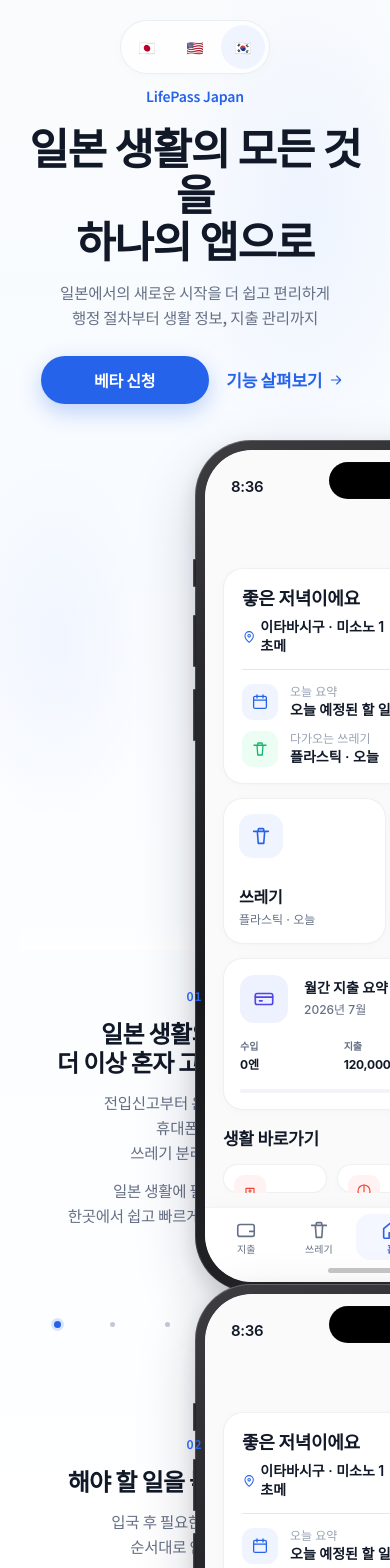
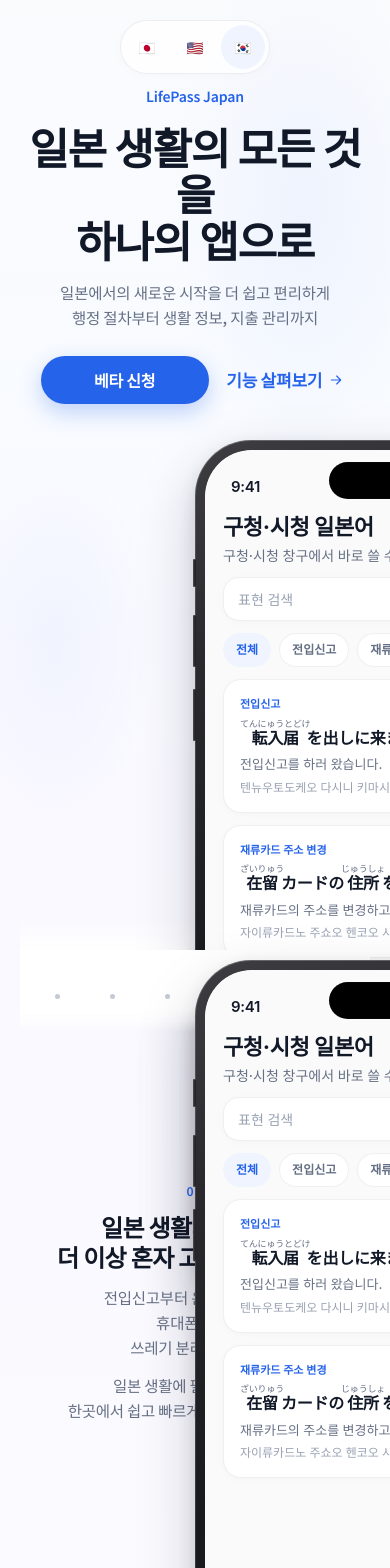
Before and after one commit to wkdgywns1022-cmyk/japan-life-landing, a Next.js app: page / in a window 390 px wide. Shown: the top 1568 px of the page. Built offline with nearby package versions, Linux system fonts and the light colour scheme.

Commit message:
Fix hero section

```diff
--- a/app/components/phone/DeviceShell.module.css
+++ b/app/components/phone/DeviceShell.module.css
@@ -245,21 +245,22 @@
     );
   }
 
+  /* Compact product-story phone — stays visible under sticky */
   .story {
-    --phone-h-cap: 66vh;
+    --phone-h-cap: 44vh;
     --phone-scale: min(
-      calc(70vw / 393px),
+      calc(58vw / 393px),
       calc(var(--phone-h-cap) / 852px),
-      calc(300px / 393px)
+      calc(250px / 393px)
     );
   }
 
   .feature {
-    --phone-h-cap: 66vh;
+    --phone-h-cap: 44vh;
     --phone-scale: min(
-      calc(70vw / 393px),
+      calc(58vw / 393px),
       calc(var(--phone-h-cap) / 852px),
-      calc(300px / 393px)
+      calc(250px / 393px)
     );
   }
 
@@ -276,7 +277,7 @@
 
     .story,
     .feature {
-      --phone-h-cap: 66svh;
+      --phone-h-cap: 44svh;
     }
   }
 }
@@ -292,20 +293,20 @@
   }
 
   .story {
-    --phone-h-cap: 66vh;
+    --phone-h-cap: 44vh;
     --phone-scale: min(
-      calc(76vw / 393px),
+      calc(58vw / 393px),
       calc(var(--phone-h-cap) / 852px),
-      calc(320px / 393px)
+      calc(250px / 393px)
     );
   }
 
   .feature {
-    --phone-h-cap: 66vh;
+    --phone-h-cap: 44vh;
     --phone-scale: min(
-      calc(76vw / 393px),
+      calc(58vw / 393px),
       calc(var(--phone-h-cap) / 852px),
-      calc(320px / 393px)
+      calc(250px / 393px)
     );
   }
 }
@@ -318,7 +319,7 @@
 
     .story,
     .feature {
-      --phone-h-cap: 66svh;
+      --phone-h-cap: 44svh;
     }
   }
 }
@@ -335,11 +336,11 @@
 
   .story,
   .feature {
-    --phone-h-cap: 60vh;
+    --phone-h-cap: 38vh;
     --phone-scale: min(
-      calc(82vw / 393px),
+      calc(54vw / 393px),
       calc(var(--phone-h-cap) / 852px),
-      calc(276px / 393px)
+      calc(220px / 393px)
     );
   }
 }
@@ -352,7 +353,7 @@
 
     .story,
     .feature {
-      --phone-h-cap: 60svh;
+      --phone-h-cap: 38svh;
     }
   }
 }
@@ -369,11 +370,11 @@
 
   .story,
   .feature {
-    --phone-h-cap: 50vh;
+    --phone-h-cap: 34vh;
     --phone-scale: min(
-      calc(68vw / 393px),
+      calc(50vw / 393px),
       calc(var(--phone-h-cap) / 852px),
-      calc(240px / 393px)
+      calc(200px / 393px)
     );
   }
 }
@@ -386,7 +387,7 @@
 
     .story,
     .feature {
-      --phone-h-cap: 50svh;
+      --phone-h-cap: 34svh;
     }
   }
 }
--- a/app/components/story/FeatureStep.module.css
+++ b/app/components/story/FeatureStep.module.css
@@ -63,24 +63,30 @@
   padding-bottom: 2rem;
 }
 
-/* Compact story stages — no giant empty vh regions */
+/* Compact: tall enough activation zones for sticky-phone observer */
 @media (max-width: 899px) {
   .step {
-    min-height: 0;
+    min-height: 64svh;
     height: auto;
-    padding-block: 64px;
-    align-items: stretch;
+    padding: 48px 8px;
+    align-items: center;
+    justify-content: center;
   }
 
   .step:first-child,
   .step:last-child {
-    min-height: 0;
-    padding-top: 56px;
-    padding-bottom: 56px;
+    min-height: 64svh;
+    padding-top: 48px;
+    padding-bottom: 48px;
   }
 
   .step:first-child {
-    padding-top: 40px;
+    padding-top: 28px;
+  }
+
+  .step:last-child {
+    min-height: 70svh;
+    padding-bottom: 56px;
   }
 
   .inner {
@@ -121,17 +127,17 @@
 
 @media (max-width: 767px) {
   .step {
-    padding-block: 60px;
+    min-height: 64svh;
+    padding: 48px 4px;
   }
 
   .step:first-child,
   .step:last-child {
-    padding-top: 48px;
-    padding-bottom: 48px;
+    min-height: 64svh;
   }
 
-  .step:first-child {
-    padding-top: 36px;
+  .step:last-child {
+    min-height: 72svh;
   }
 
   .heading {
--- a/app/components/story/PhoneJourney.module.css
+++ b/app/components/story/PhoneJourney.module.css
@@ -200,9 +200,20 @@
 
 .storySteps {
   min-width: 0;
+  position: relative;
+  overflow: visible;
 }
 
-/* Shared in-flow phone — mobile / small tablet only */
+/* Mobile sticky phone — hidden on desktop */
+.mobileStickyVisual {
+  display: none;
+}
+
+.mobileStoryEnd {
+  display: none;
+}
+
+/* Shared in-flow phone legacy slot removed — sticky visual replaces it */
 .sharedStoryPhone {
   display: none;
 }
@@ -318,10 +329,11 @@
   }
 }
 
-/* —— Small tablet + mobile: sticky story off —— */
+/* —— Small tablet + mobile: compact sticky story —— */
 @media (max-width: 899px) {
   .journey {
     overflow-x: clip;
+    overflow-y: visible;
   }
 
   .header {
@@ -346,6 +358,15 @@
     gap: 0;
     padding-inline: 22px;
     box-sizing: border-box;
+    overflow: visible;
+    transform: none;
+    filter: none;
+  }
+
+  .copyColumn {
+    overflow: visible;
+    transform: none;
+    filter: none;
   }
 
   .stickyPhoneColumn {
@@ -458,24 +479,48 @@
     height: 32px;
   }
 
-  .sharedStoryPhone {
+  .storySteps {
+    width: 100%;
+    padding-bottom: 0;
+    overflow: visible;
+  }
+
+  .mobileStickyVisual {
     display: flex;
     flex-direction: column;
     align-items: center;
-    gap: 14px;
+    gap: 10px;
+    position: sticky;
+    top: calc(env(safe-area-inset-top, 0px) + 12px);
+    z-index: 4;
     width: 100%;
     max-width: 100%;
-    padding: 8px 0 28px;
+    margin: 0;
+    padding: 10px 0 14px;
     box-sizing: border-box;
-    overflow: visible;
     background: transparent;
     border: 0;
     box-shadow: none;
+    overflow: visible;
+    /* Soft page fade so scrolling text doesn't show through the phone */
+    background-image: linear-gradient(
+      180deg,
+      #ffffff 0%,
+      #ffffff 70%,
+      rgba(255, 255, 255, 0.7) 86%,
+      transparent 100%
+    );
   }
 
-  .storySteps {
+  .mobileStoryEnd {
+    display: block;
+    height: 28svh;
     width: 100%;
-    padding-bottom: calc(1rem + env(safe-area-inset-bottom, 0px));
+    pointer-events: none;
+  }
+
+  .sharedStoryPhone {
+    display: none;
   }
 
   .finalCta {
--- a/app/components/story/PhoneJourney.tsx
+++ b/app/components/story/PhoneJourney.tsx
@@ -170,7 +170,8 @@ export default function PhoneJourney() {
     if (nodes.length === 0) return;
 
     const pickClosest = () => {
-      const viewportCenter = window.innerHeight * (isCompact ? 0.38 : 0.42);
+      // Mobile: target ~60% down the viewport so text under sticky phone wins
+      const targetLine = window.innerHeight * (isCompact ? 0.6 : 0.42);
       let bestId: StageId = activeStageRef.current;
       let bestDist = Number.POSITIVE_INFINITY;
 
@@ -178,9 +179,10 @@ export default function PhoneJourney() {
         const node = nodesRef.current.get(id);
         if (!node) continue;
         const rect = node.getBoundingClientRect();
-        if (rect.bottom < 60 || rect.top > window.innerHeight - 60) continue;
-        const center = rect.top + rect.height * (isCompact ? 0.4 : 0.35);
-        const dist = Math.abs(center - viewportCenter);
+        // Skip fully off-screen steps
+        if (rect.bottom < 40 || rect.top > window.innerHeight - 40) continue;
+        const center = rect.top + rect.height * 0.5;
+        const dist = Math.abs(center - targetLine);
         if (dist < bestDist) {
           bestDist = dist;
           bestId = id;
@@ -192,16 +194,18 @@ export default function PhoneJourney() {
 
     const observer = new IntersectionObserver(() => pickClosest(), {
       root: null,
-      rootMargin: isCompact ? "-20% 0px -35% 0px" : "-35% 0px -45% 0px",
-      threshold: [0.15, 0.3, 0.5],
+      rootMargin: isCompact ? "-28% 0px -52% 0px" : "-35% 0px -45% 0px",
+      threshold: isCompact ? [0, 0.15, 0.3, 0.5] : [0.15, 0.3, 0.5],
     });
 
     nodes.forEach((node) => observer.observe(node));
     pickClosest();
     window.addEventListener("scroll", pickClosest, { passive: true });
+    window.addEventListener("resize", pickClosest, { passive: true });
     return () => {
       observer.disconnect();
       window.removeEventListener("scroll", pickClosest);
+      window.removeEventListener("resize", pickClosest);
     };
   }, [locale, setStageStable, isCompact]);
 
@@ -233,10 +237,10 @@ export default function PhoneJourney() {
     const target = screenForStage(activeStage);
     if (target === displayScreen) return;
 
-    const delay = reduceMotion ? 0 : PHONE_DELAY_MS;
+    const delay = reduceMotion ? 0 : isCompact ? 700 : PHONE_DELAY_MS;
     const id = window.setTimeout(() => setDisplayScreen(target), delay);
     return () => window.clearTimeout(id);
-  }, [activeStage, displayScreen, reduceMotion, clearRotate]);
+  }, [activeStage, displayScreen, reduceMotion, clearRotate, isCompact]);
 
   useEffect(() => {
     if (reduceMotion) {
@@ -333,7 +337,7 @@ export default function PhoneJourney() {
     if (!node) return;
     node.scrollIntoView({
       behavior: reduceMotion ? "auto" : "smooth",
-      block: isCompact ? "start" : "center",
+      block: isCompact ? "center" : "center",
     });
     setStageStable(id as StageId);
   };
@@ -345,10 +349,6 @@ export default function PhoneJourney() {
 
   const progressActiveId =
     activeStage === HERO_ID ? FEATURES[0].id : activeStage;
-
-  const introFeature = FEATURES[0];
-  const remainingFeatures = FEATURES.slice(1);
-  const introCopy = t.sections[introFeature.sectionKey];
 
   const storyPhoneScreen =
     activeStage === HERO_ID ? FEATURES[0].screen : displayScreen;
@@ -425,7 +425,7 @@ export default function PhoneJourney() {
               >
                 <StoryPhone
                   screen={displayScreen}
-                  demoActive={demoActive}
+                  demoActive={false}
                   floating={activeStage === HERO_ID && !isCompact}
                   size="hero"
                 />
@@ -436,18 +436,8 @@ export default function PhoneJourney() {
           <div className={styles.blend} aria-hidden="true" />
 
           <div className={styles.storySteps}>
-            <FeatureStep
-              id={introFeature.id}
-              index={0}
-              screen={introFeature.screen}
-              heading={introCopy.heading}
-              body={introCopy.body}
-              active={activeStage === introFeature.id}
-              stepRef={setNodeRef(introFeature.id)}
-            />
-
-            {/* In-flow shared phone — visible below 900px only */}
-            <div className={styles.sharedStoryPhone}>
+            {/* Mobile/tablet: sticky shared phone through all six features */}
+            <div className={styles.mobileStickyVisual}>
               <StoryPhone
                 screen={storyPhoneScreen}
                 demoActive={demoActive}
@@ -461,13 +451,13 @@ export default function PhoneJourney() {
               />
             </div>
 
-            {remainingFeatures.map((feature, index) => {
+            {FEATURES.map((feature, index) => {
               const copy = t.sections[feature.sectionKey];
               return (
                 <FeatureStep
                   key={feature.id}
                   id={feature.id}
-                  index={index + 1}
+                  index={index}
                   screen={feature.screen}
                   heading={copy.heading}
                   body={copy.body}
@@ -476,6 +466,8 @@ export default function PhoneJourney() {
                 />
               );
             })}
+
+            <div className={styles.mobileStoryEnd} aria-hidden="true" />
           </div>
         </div>
 
```
